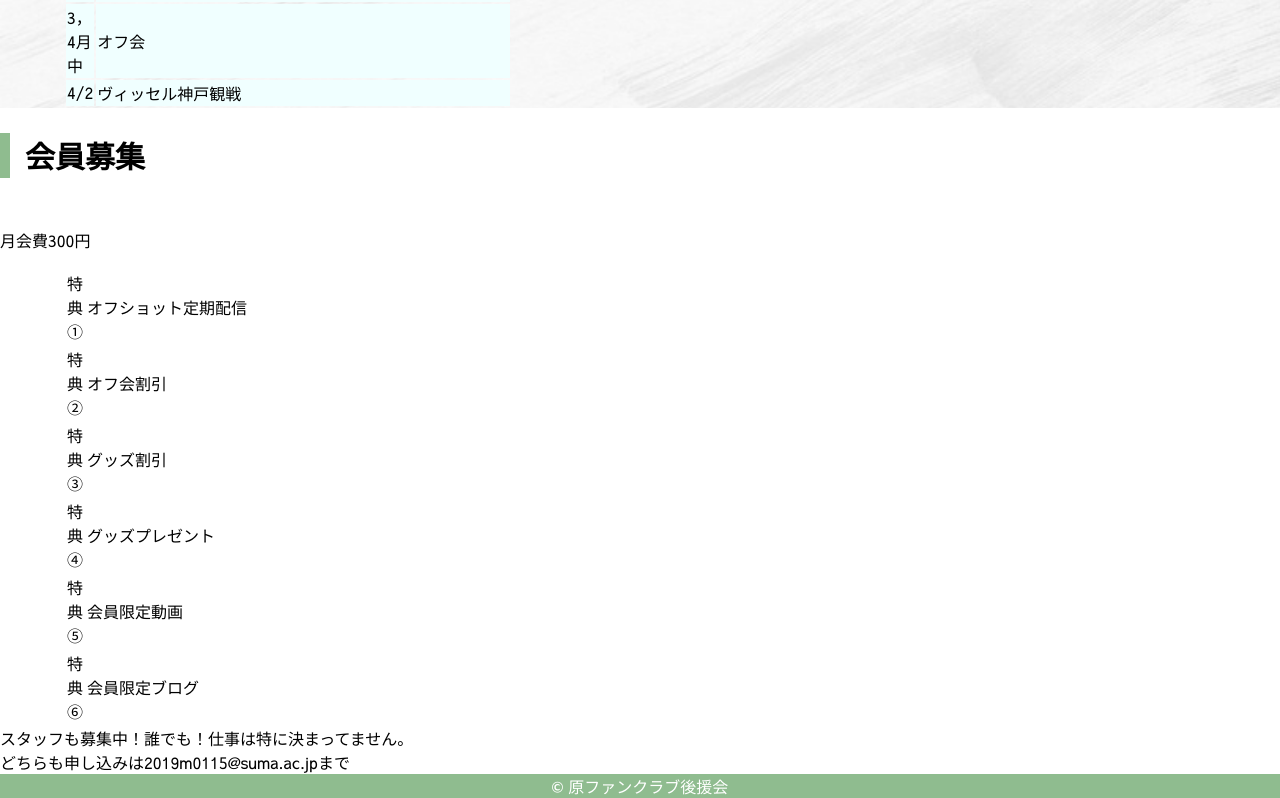
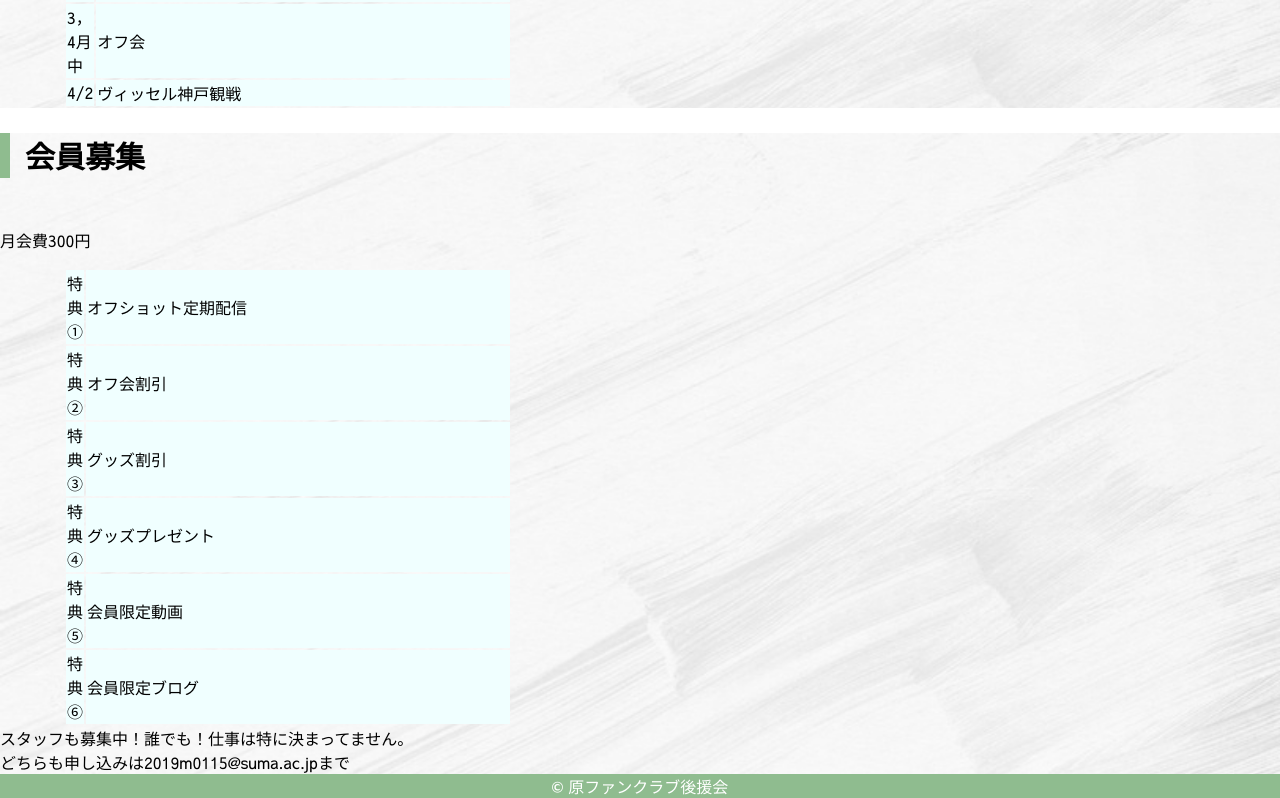
Before and after one commit to HaraMitsuki/officialfunclub, a plain HTML site: page index.html in a window 1280 px wide. Shown: the part 3117-3915 px from the top of the page. Drawn offline with Linux system fonts and the light colour scheme.

Commit message:
Update stylesheet.css

```diff
--- a/stylesheet.css
+++ b/stylesheet.css
@@ -176,6 +176,15 @@ border-left-width: 5px;
       background-size: cover;
 }
 
+.kain{
+     background-image:url(%E8%83%8C%E6%99%AF.jpg);
+      background-size: cover;
+}
+.kain td{
+     border-color: azure;
+    background-color:azure;
+
+}
 .fm{
     width:160%;
 }
```
